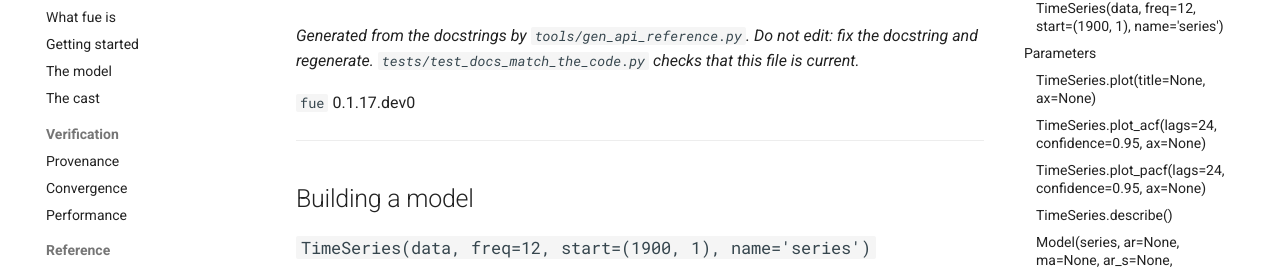
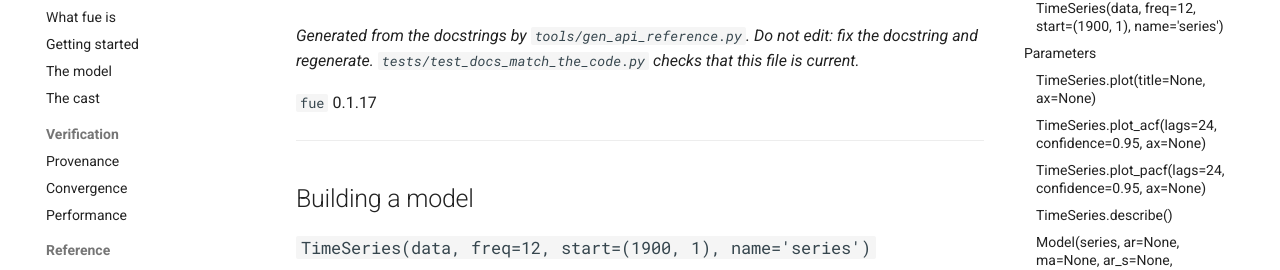
Before and after one commit to davidesg/fue-python, an MkDocs documentation site: the page built from docs/API.md, in a window 1280 px wide and 900 px high. Shown: the part 157-427 px from the top of the window. Built offline with MkDocs 1.6.1 and Material for MkDocs 9.7.7, drawn with Linux system fonts in a browser that asks for light colours; comment, search, counter and statistics services are not loaded.

Commit message:
fue 0.1.17: errores estándar por el hessiano en diferencias finitas, el reinicio del optimizador, el Jarque-Bera con n/6
La versión que piden art-tseries 0.2.3 y atsw 2.0.0. Validada por el
preflight de atsw en todas las plataformas de ruedas (art-python, run
38643309978).

Co-Authored-By: Claude Opus 5.5 <noreply@anthropic.com>

```diff
--- a/docs/API.md
+++ b/docs/API.md
@@ -2,7 +2,7 @@
 
 *Generated from the docstrings by `tools/gen_api_reference.py`. Do not edit: fix the docstring and regenerate. `tests/test_docs_match_the_code.py` checks that this file is current.*
 
-`fue` 0.1.17.dev0
+`fue` 0.1.17
 
 ---
 
--- a/pyproject.toml
+++ b/pyproject.toml
@@ -7,7 +7,7 @@ build-backend = "setuptools.build_meta"
 
 [project]
 name            = "fue"
-version         = "0.1.17.dev0"
+version         = "0.1.17"
 description     = "Exact maximum likelihood estimation of univariate time series (ARMAX with transfer functions)"
 readme          = "README.md"
 license         = { text = "GPL-2.0-or-later" }
```
Also changed, not shown: CHANGELOG.md (+1 -1 lines).
